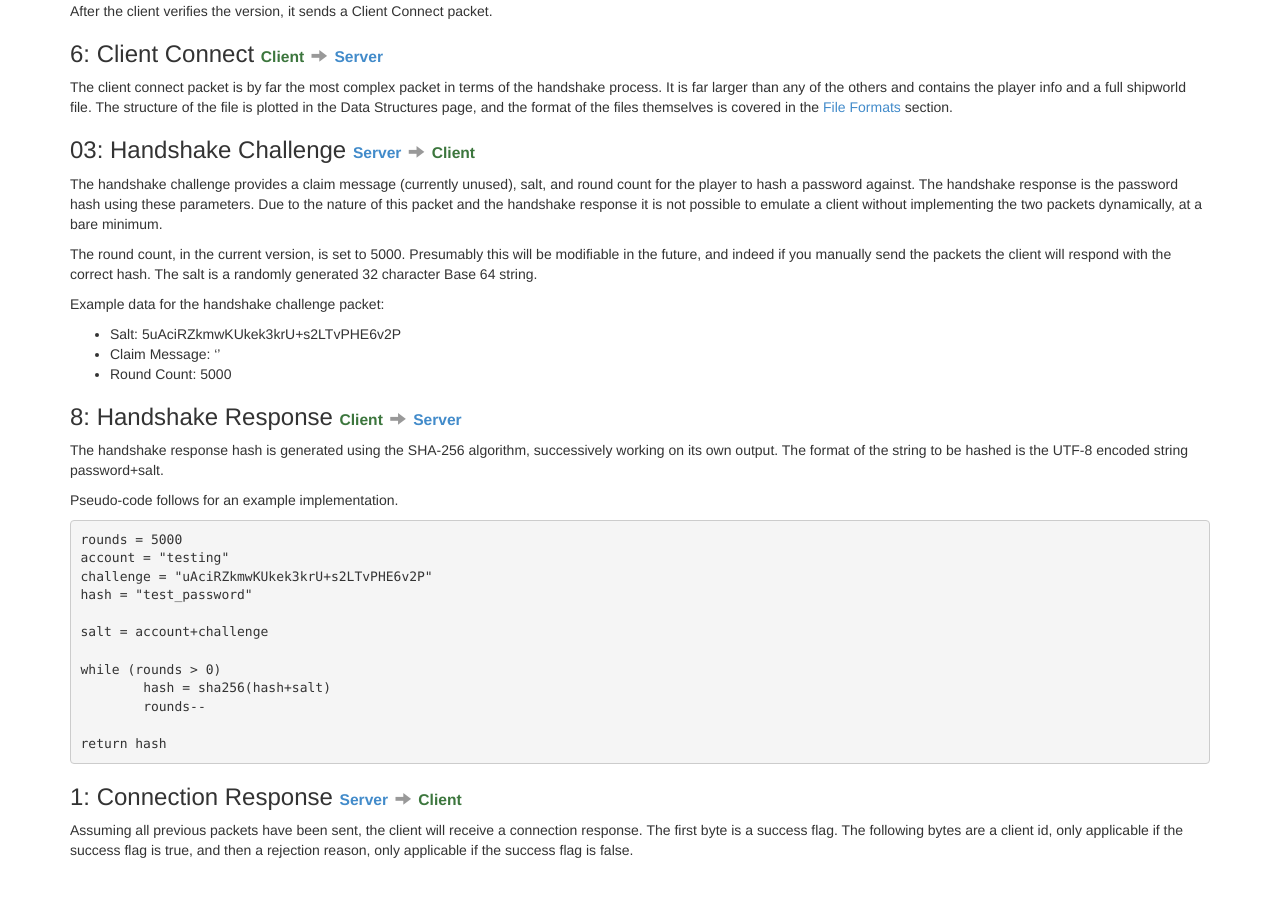
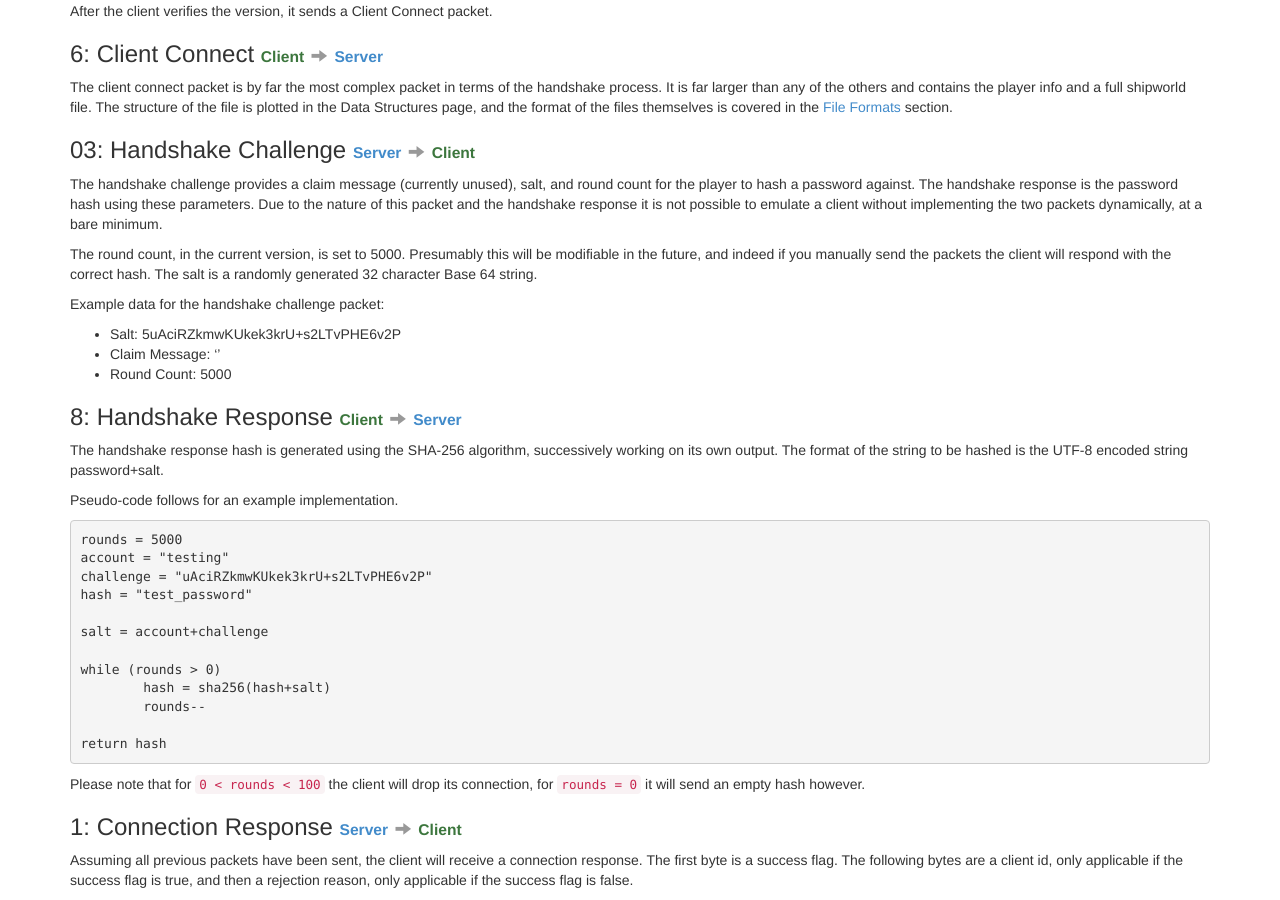
Before and after one commit to ddevault/starbound-dev, a Jekyll site: the page built from networking/connecting.md, in a window 1280 px wide and 900 px high, scrolled down 623 px. Built offline with Jekyll 4.4.1, drawn with Linux system fonts in a browser that asks for light colours; Markdown is read by kramdown in place of the engine named in the settings; before the commit the page ends 1493 px from its top, so only the background shows below that.

Commit message:
adds note about how the client handles round_count

````diff
--- a/networking/connecting.md
+++ b/networking/connecting.md
@@ -62,6 +62,7 @@ while (rounds > 0)
 
 return hash
 ```
+Please note that for `0 < rounds < 100` the client will drop its connection, for `rounds = 0` it will send an empty hash however.
 
 {% include connect-packet-header.html name="Connection Response" id="1" direction="server-to-client" %}
 Assuming all previous packets have been sent, the client will receive a connection response.
````
